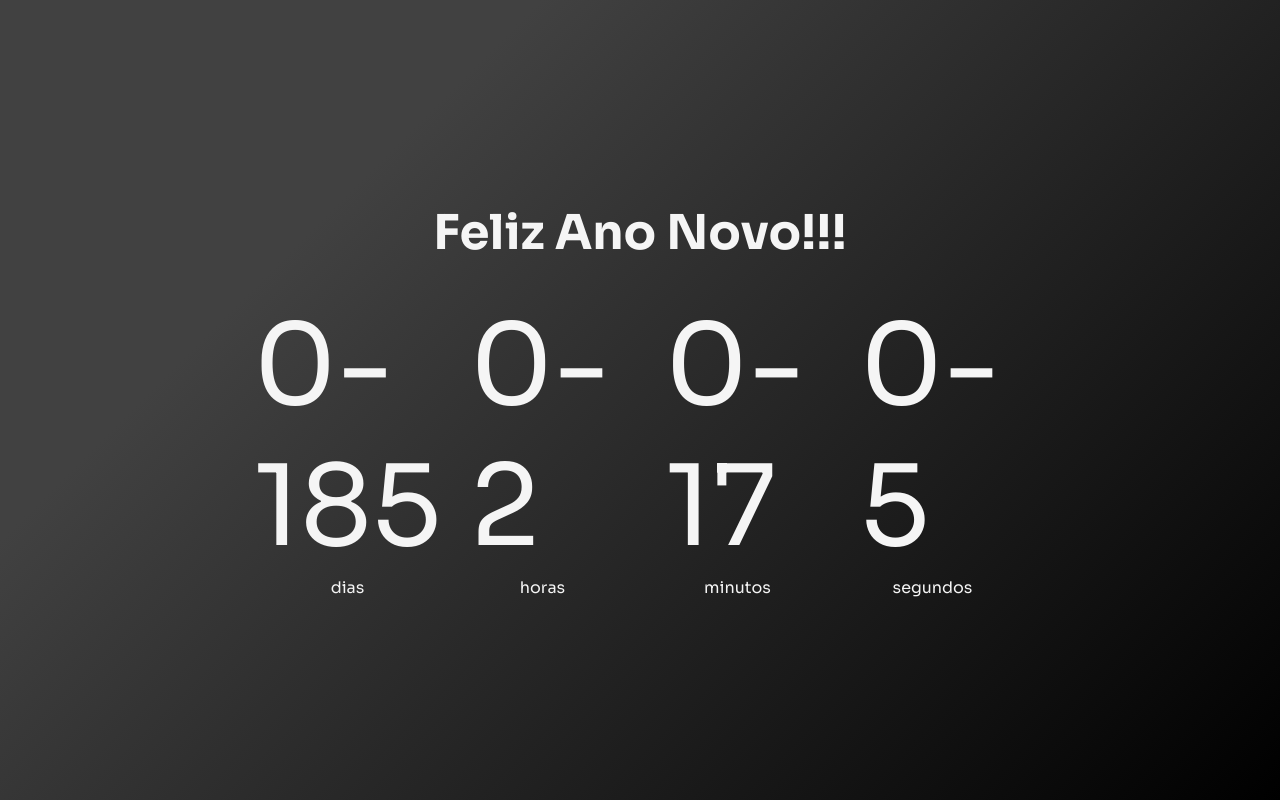
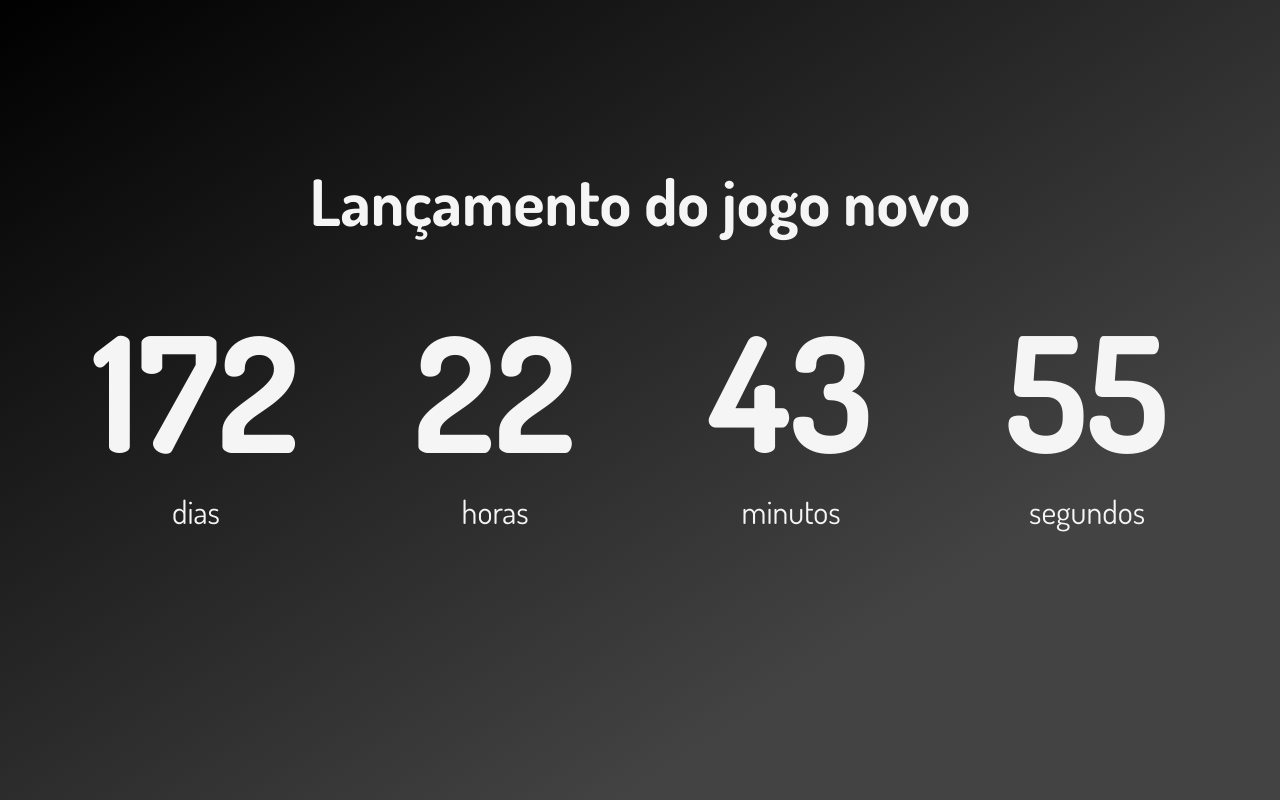
Before and after one commit to gabrielss97/countdown, a plain HTML site: page index.html in a window 1280 px wide. Drawn offline with Linux system fonts and the light colour scheme.

Commit message:
envio projeto

```diff
--- a/index.html
+++ b/index.html
@@ -1,30 +1,29 @@
 <!DOCTYPE html>
-<html lang="pt-BR">
+<html lang="en">
   <head>
     <meta charset="UTF-8" />
     <meta name="viewport" content="width=device-width, initial-scale=1.0" />
-    <title>Contagem para Virada do Ano</title>
+    <title>Document</title>
     <link rel="stylesheet" href="style.css" />
     <script src="script.js" defer></script>
   </head>
   <body>
-    <h1>Feliz Ano Novo!!!</h1>
-
+    <h1>Lançamento do jogo novo</h1>
     <div class="container">
-      <div class="countdown-wrapper">
-        <p class="big-text" id="days">0</p>
+      <div class="time-wrapper">
+        <h3 id="days">154</h3>
         <span>dias</span>
       </div>
-      <div class="countdown-wrapper">
-        <p class="big-text" id="hours">0</p>
+      <div class="time-wrapper">
+        <h3 id="hours">12</h3>
         <span>horas</span>
       </div>
-      <div class="countdown-wrapper">
-        <p class="big-text" id="minutes">0</p>
+      <div class="time-wrapper">
+        <h3 id="mins">06</h3>
         <span>minutos</span>
       </div>
-      <div class="countdown-wrapper">
-        <p class="big-text" id="seconds">0</p>
+      <div class="time-wrapper">
+        <h3 id="seconds">12</h3>
         <span>segundos</span>
       </div>
     </div>
--- a/script.js
+++ b/script.js
@@ -1,31 +1,48 @@
 const daysEl = document.querySelector("#days");
 const hoursEl = document.querySelector("#hours");
-const minutesEl = document.querySelector("#minutes");
+const minsEl = document.querySelector("#mins");
 const secondsEl = document.querySelector("#seconds");
 
-const newYears = "1 Jan 2024";
+const dateLaunchGame = "23 Dec 2024";
 
-function countdown() {
-  const newYearsDate = new Date(newYears);
+// calcular data de hoje menos data de lançamento
+// calcular data completa dias, horas, minutos e segundos
+// atribuir resultado do calculo ao meu HTML
+// executar as minhas regras de negocio a cada segundo
+// toda vez que o numero só tiver um digito eu quero adicionar um 0 a esquerda dele
+
+function calculateSeconds() {
   const currentDate = new Date();
+  const dateLaunchGameDate = new Date(dateLaunchGame);
 
-  const totalSeconds = (newYearsDate - currentDate) / 1000;
+  return (dateLaunchGameDate - currentDate) / 1000;
+}
 
-  const days = Math.floor(totalSeconds / 3600 / 24);
-  const hours = Math.floor(totalSeconds / 3600) % 24;
-  const minutes = Math.floor(totalSeconds / 60) % 60;
-  const seconds = Math.floor(totalSeconds) % 60;
+function calculateDate() {
+  const days = Math.floor(calculateSeconds() / 3600 / 24);
+  const hours = Math.floor(calculateSeconds() / 3600) % 24;
+  const mins = Math.floor(calculateSeconds() / 60) % 60;
+  const seconds = Math.floor(calculateSeconds()) % 60;
 
-  daysEl.innerHTML = formatTime(days);
-  hoursEl.innerHTML = formatTime(hours);
-  minutesEl.innerHTML = formatTime(minutes);
-  secondsEl.innerHTML = formatTime(seconds);
+  return {
+    days,
+    hours,
+    mins,
+    seconds,
+  };
 }
 
 function formatTime(time) {
   return time < 10 ? `0${time}` : time;
 }
 
+function countdown() {
+  daysEl.innerHTML = calculateDate().days;
+  hoursEl.innerHTML = formatTime(calculateDate().hours);
+  minsEl.innerHTML = formatTime(calculateDate().mins);
+  secondsEl.innerHTML = formatTime(calculateDate().seconds);
+}
+
 countdown();
 
 setInterval(countdown, 1000);
--- a/style.css
+++ b/style.css
@@ -1,42 +1,40 @@
-@import url("https://fonts.googleapis.com/css2?family=Sora:wght@400;700&display=swap");
+@import url("https://fonts.googleapis.com/css2?family=Dosis:wght@400;500;700&display=swap");
 
 * {
   margin: 0;
   padding: 0;
   box-sizing: border-box;
-  font-family: "Sora", sans-serif;
+  font-family: "Dosis", sans-serif;
+  color: whitesmoke;
 }
 
 body {
+  min-height: 100vh;
   display: flex;
+  align-items: center;
   flex-direction: column;
-  justify-content: center;
-  align-items: center;
-  min-height: 100vh;
+  padding-top: 10rem;
+  font-size: 2rem;
   background-color: #000000;
-  background-image: linear-gradient(315deg, #000000 0%, #414141 74%);
-  color: whitesmoke;
+  background-image: linear-gradient(147deg, #000000 0%, #434343 74%);
 }
 
 h1 {
-  font-size: 3rem;
-  margin-bottom: 2rem;
+  margin-bottom: 3rem;
 }
 
 .container {
   display: flex;
-  gap: 50px;
-  align-items: center;
-  justify-content: center;
+  gap: 6rem;
 }
 
-.countdown-wrapper {
+.time-wrapper {
   display: flex;
   flex-direction: column;
   align-items: center;
-  width: 145px;
+  min-width: 200px;
 }
 
-.big-text {
-  font-size: 7rem;
+.container h3 {
+  font-size: 10rem;
 }
```
